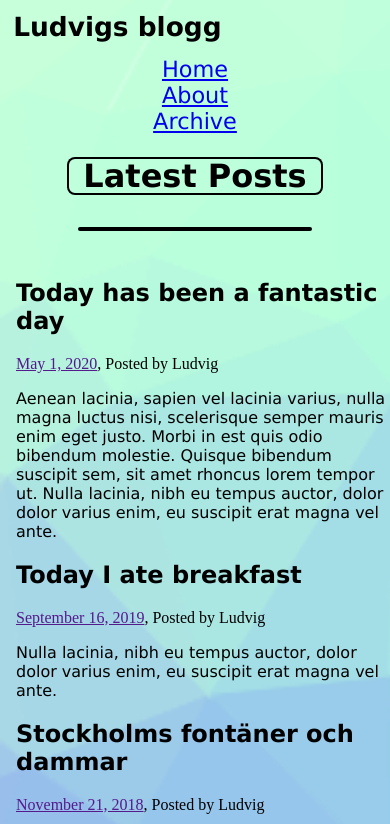
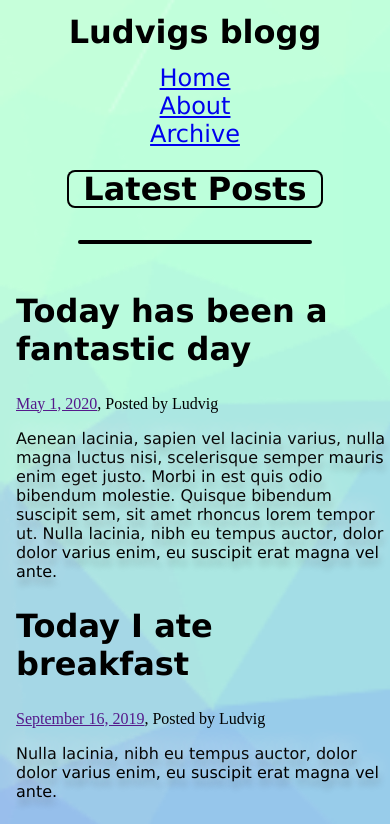
Before and after one commit to malmludvig/malmludvig.github.io, a plain HTML site: page index.html in a window 390 px wide. Shown: the top 824 px of the page. Drawn offline with Linux system fonts and the light colour scheme.

Commit message:
Finished index.html

```diff
--- a/style.css
+++ b/style.css
@@ -1,6 +1,7 @@
 html, body {
   margin:0;
   padding:0;
+
 }
 
 
@@ -9,6 +10,7 @@ body {
     background-image: url("bkg.png");
     background-repeat: no-repeat;
     background-size: cover;
+
   }
 
   h2{
@@ -110,8 +112,9 @@ section {
 
 footer {
   border-top: 4px solid black;
-  height:200px;
-
+  height:2.5em;
+  border-bottom: 4px solid black;
+  background: rgba(0, 0, 0, 0.7);
 }
 
   p {
@@ -120,6 +123,8 @@ footer {
     width:90%;
     margin-left: auto;
     margin-right: auto;
+    color: rgb(0, 0, 0);text-shadow: 2px 8px 6px rgba(0, 0, 0, 0.2),0px -5px 20px rgb(253, 253, 253);
+
 
   }
 
@@ -133,14 +138,14 @@ footer {
     display: inline;
 }
 
-  @media only screen and (min-width: 1200px) {
+  @media only screen and (max-width: 1200px) {
 
     body {
       background-color: white;
     }
 
     h2{
-      font-size: 250%;
+      font-size: 200%;
       font-family: verdana;
     }
 
@@ -190,9 +195,19 @@ footer {
     .linkLines{
       display:none;
     }
+
+    .mainh1{
+      margin-left: auto;
+      margin-right: auto;
+      right: 0em;
+      font-size: 200%;
+      position:relative;
+      left:0.0em;
+    }
   }
 
   .footerLinks {
     position: relative;
     left:1em;
+
   }
```
